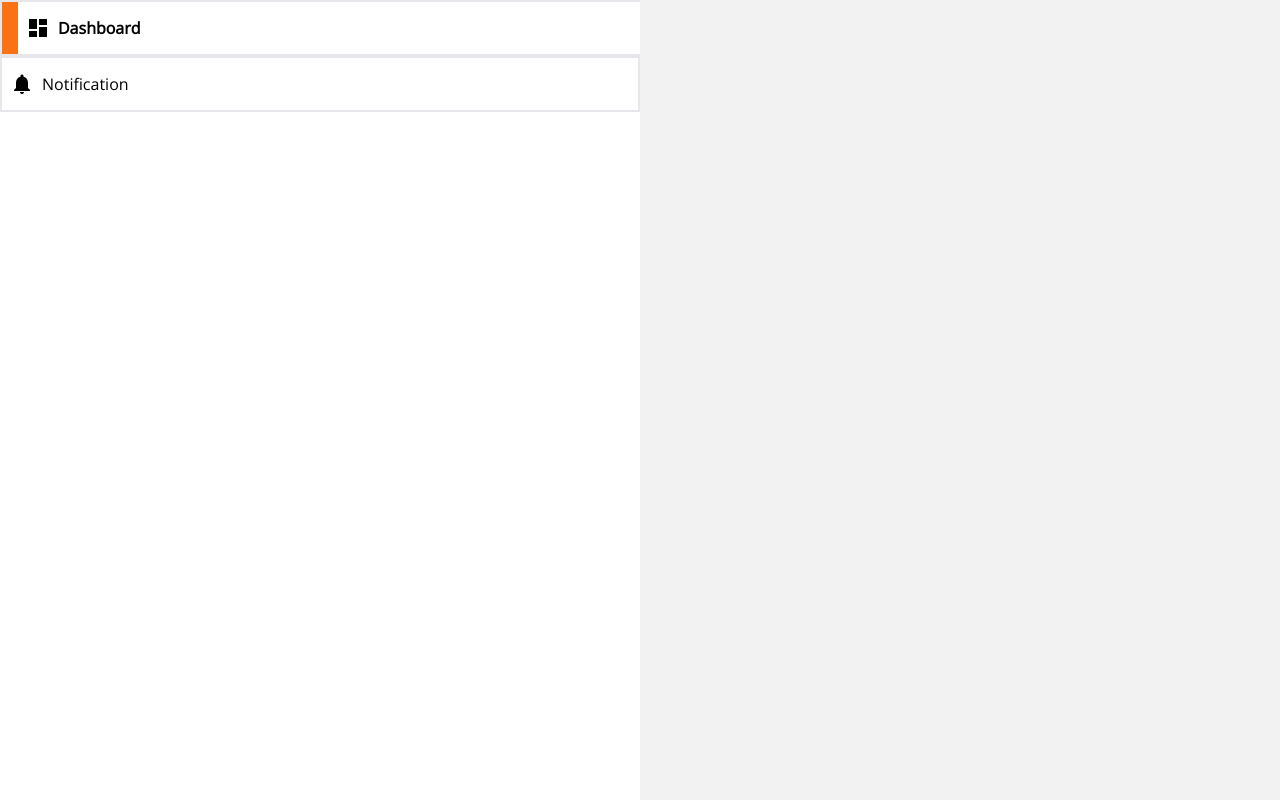
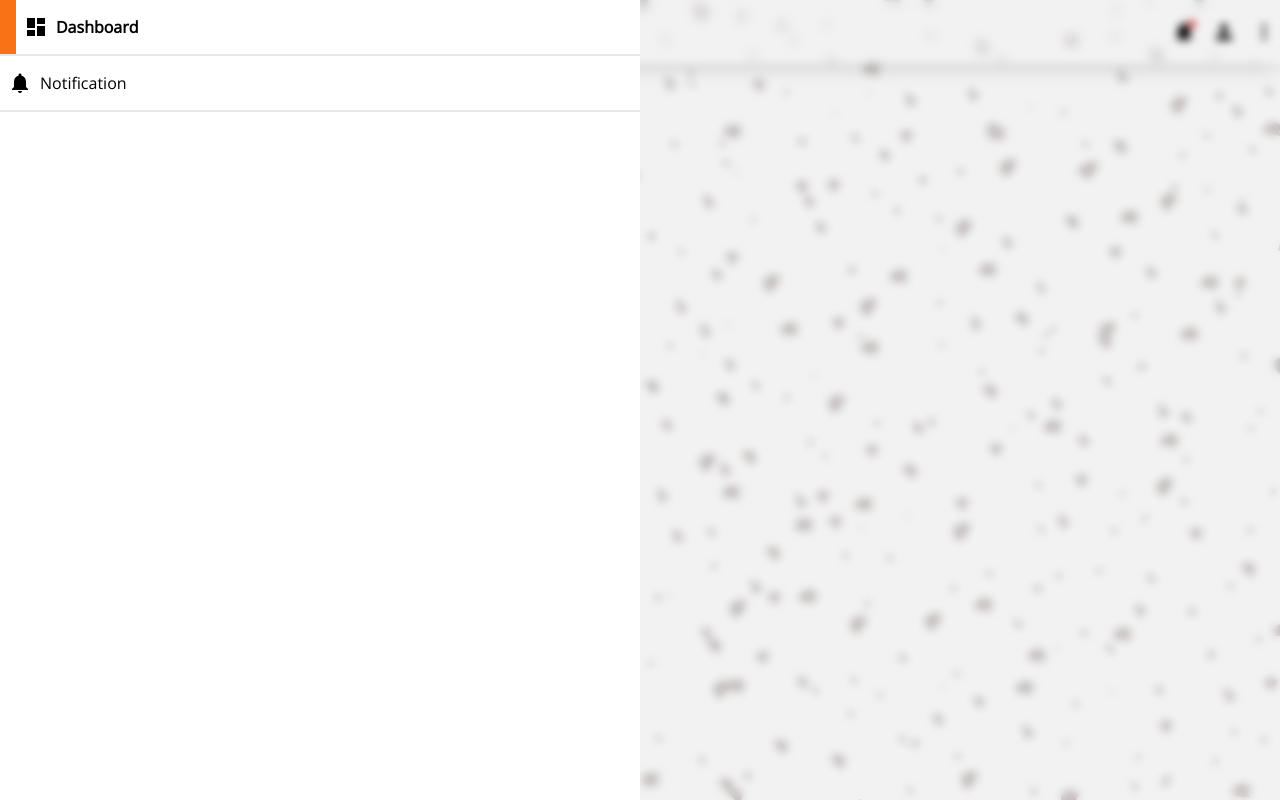
Before and after one commit to dom-codex/Foodapp-admin-frontend, a React (Create React App) app: page / in a window 1280 px wide. Built offline with nearby package versions, Linux system fonts and the light colour scheme.

Commit message:
Add layout frame and improve nav and sidebar

```diff
--- a/src/App.js
+++ b/src/App.js
@@ -1,4 +1,5 @@
 import React from 'react';
+import LayoutFrame from "./layoutbuilder.js"
 import Login from './pages/login.js';
 import Nav from "./components/nav.js"
 import Sidebar from "./components/sidebar.js"
@@ -7,7 +8,7 @@ import './style.css';
 export default function App() {
   return (
     <div className="">
-    <Sidebar />
+    <LayoutFrame />
 
     </div>
   );
--- a/src/components/nav.js
+++ b/src/components/nav.js
@@ -2,7 +2,7 @@ import React from 'react';
 import foodIcon from '../asset/foodcovered.svg';
 const Nav = () => {
   return (
-    <nav className={'w-full block shadow-lg'}>
+    <nav className={'w-full block fixed  top-0 left-0 shadow-lg backdrop-blur-sm bg-white/5  '}>
       {/**container for mobile  */}
       <div className="flex justify-between items-center p-4 pr-1  w-full ">
         <div className="flex items-center">
--- a/src/components/sidebar.js
+++ b/src/components/sidebar.js
@@ -2,7 +2,7 @@ import React from 'react';
 const Sidebar = () => {
   const data = [{ title: 'Dashboard', path: '#', icon: 'dashboard' }, {title:"Notification ", path:"",icon:"notifications"}];
   return (
-    <aside className="fixed top-0 left-0 w-screen h-screen bg-black/5 backdrop-blur">
+    <aside className="fixed top-0 left-0 w-screen h-screen bg-black/5 backdrop-blur-sm">
       <div className="bg-white w-1/2 h-full overflow-hidden">
         {data.map((data, i) => {
           return <SideItem data={data} />;
@@ -14,7 +14,7 @@ const Sidebar = () => {
 export default Sidebar;
 const SideItem = ({ data: { icon, path, title } }) => {
   return (
-    <div className="group relative  border-2 hover:bg-orange-500 h-14">
+    <div className="group relative  border-b-2 hover:bg-orange-500 h-14">
       <div
         className={
           'bg-white flex items-center p-2 transition-all group-hover:translate-x-4 group-hover:absolute w-full h-full top-0 left-0'
--- /dev/null
+++ b/src/layoutbuilder.js
@@ -0,0 +1,12 @@
+import React from "react"
+import Nav from "./components/nav.js"
+import Sidebar from "./components/sidebar.js"
+const LayoutFrame=()=>{
+return <section className={"mainbg block h-screen"}>
+    <Nav/>
+    <div className="pt-[68px]">
+      <div><Sidebar/></div>
+    </div>
+</section>
+}
+export default LayoutFrame;
```
